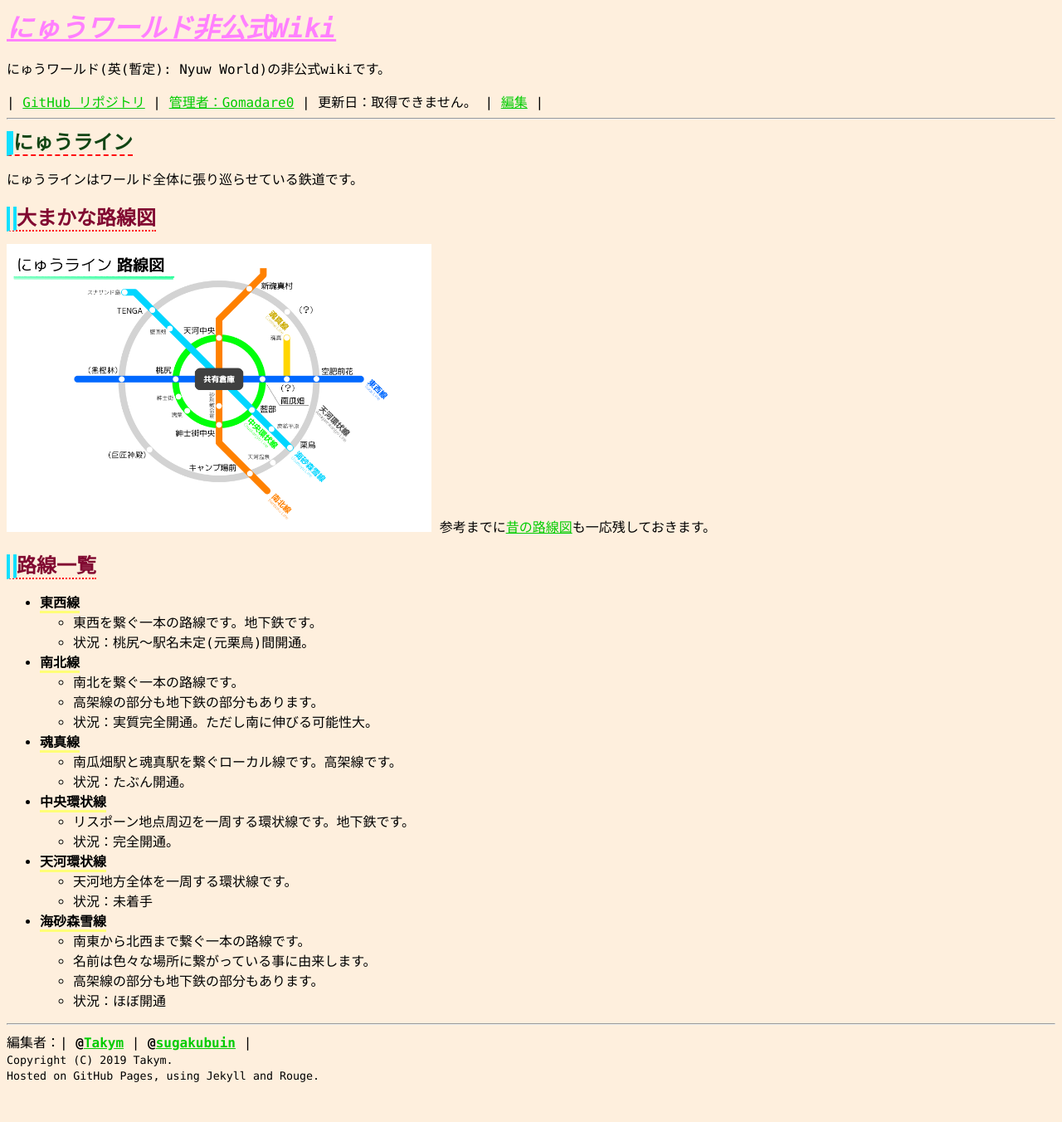
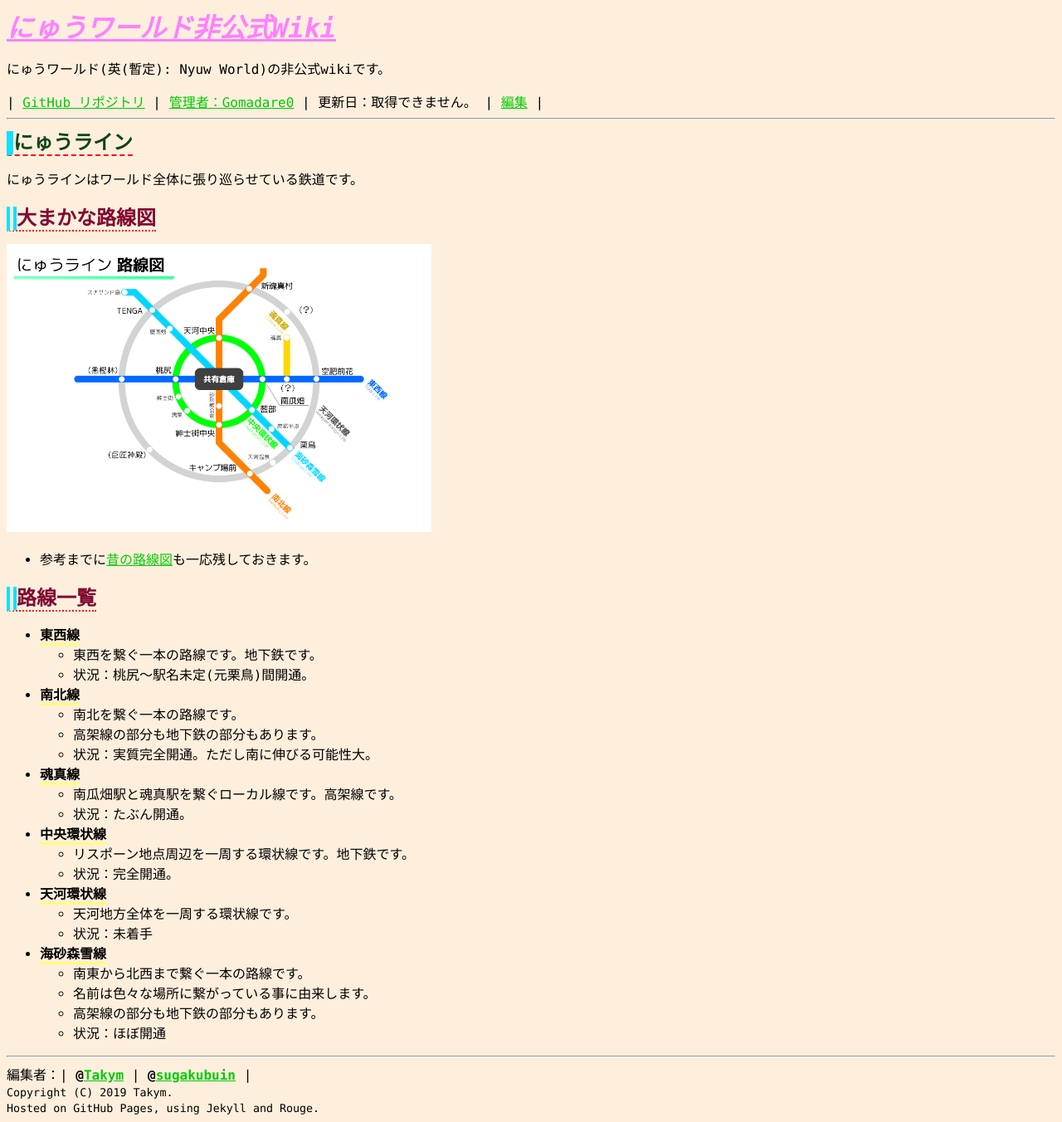
Before and after one commit to Gomadare0/nyuworld, a Jekyll site: the page built from nyuwline/index.md, in a window 1280 px wide. Shown: the whole page at 83% size. Built offline with Jekyll 4.4.1, drawn with Linux system fonts in a browser that asks for light colours; some web fonts are replaced; our own code applies the rules of GitHub Pages for plain Markdown files; before the commit the page ends 1313 px from its top, so only the background shows below that.

```diff
--- a/nyuwline/index.md
+++ b/nyuwline/index.md
@@ -8,7 +8,7 @@ authors:
 
 ## 大まかな路線図
 <img src="2019-09-17-route-map.png" alt="大まかな路線図" title="2019/09/17 の路線図" width="512" />
-参考までに[昔の路線図](old-routes.md)も一応残しておきます。
+* 参考までに[昔の路線図](old-routes.md)も一応残しておきます。
 
 ## 路線一覧
 * **東西線**
```
